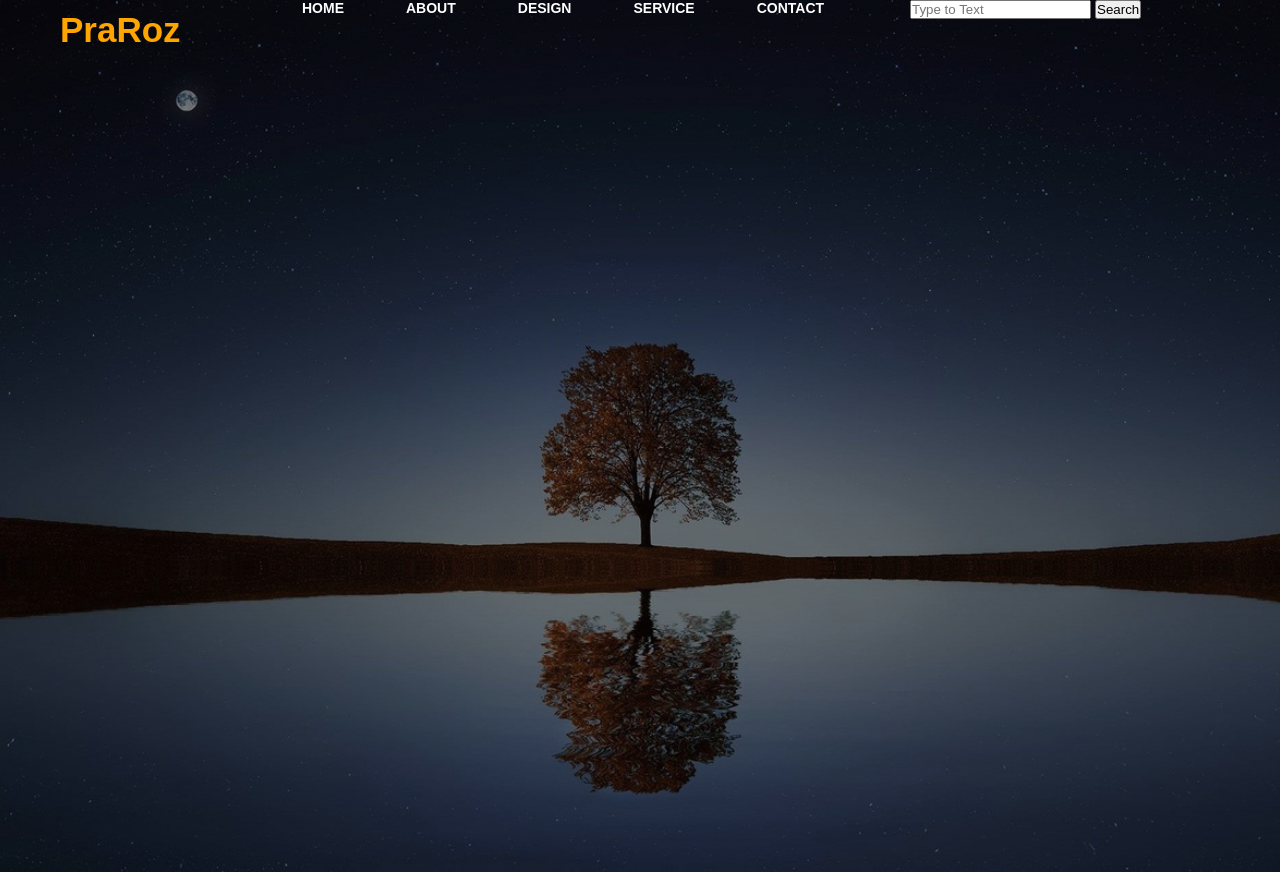
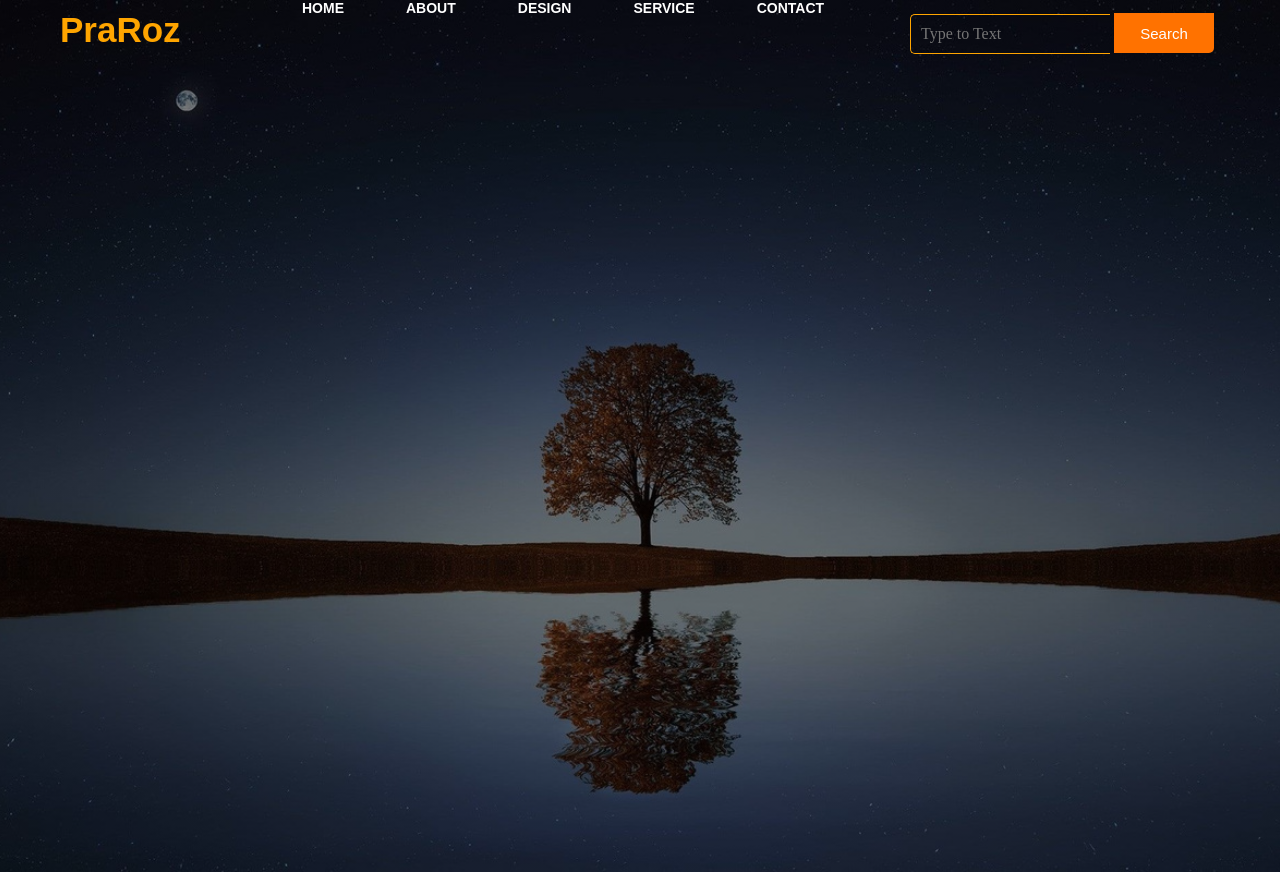
Before and after one commit to Nyaundi/Project-Site, a plain HTML site: page index.html in a window 1280 px wide. Drawn offline with Linux system fonts and the light colour scheme.

Commit message:
added more styles

```diff
--- a/style.css
+++ b/style.css
@@ -60,3 +60,29 @@ ul li a:hover{
     float: left;
     margin-left: 270px;
 }
+.srch{
+    font-family: 'Times New Roman', Times, serif;
+    width: 200px;
+    height: 40px;
+    background: transparent;
+    border: 1px solid orange;
+    margin-top: 13px;
+    color: white;
+    border-right: none;
+    font-size: 16px;
+    padding: 10px;
+    border-bottom-left-radius: 5px;
+    border-top-left-radius: 5px;
+}
+.btn{
+    width: 100px;
+    height: 40px;
+    background: #ff7200;
+    border: 2px solid #ff7200;
+    margin-top: 13px;
+    color: #fff;
+    font-size: 15px;
+    border-bottom-right-radius: 5px;
+    border-bottom-right-radius: 5px;
+}
+.btn:focus
```
